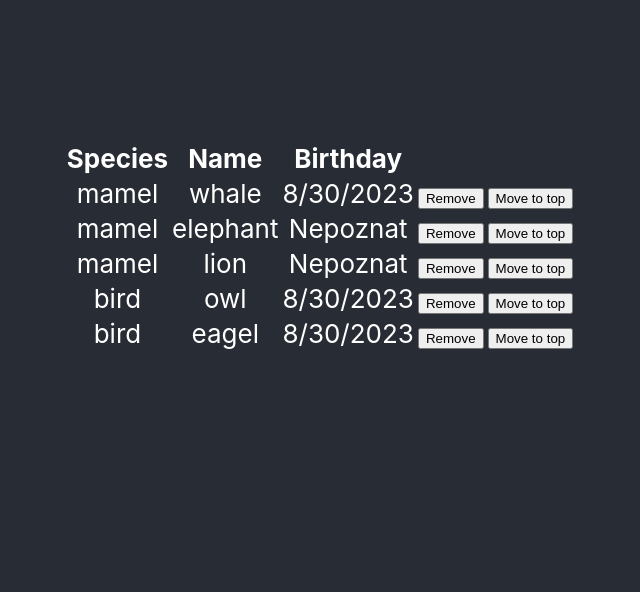
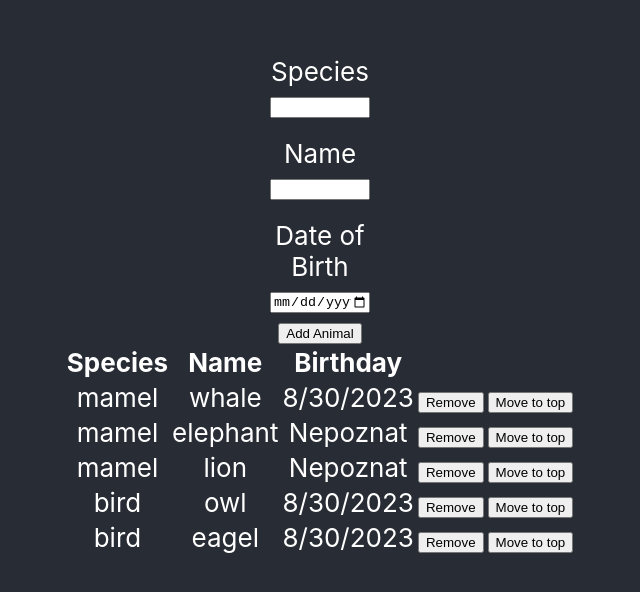
Before and after one commit to MariooV/zoo-projekat, a React (Create React App) app: page / in a window 1280 px wide. Shown: the part 154-746 px from the top of the page, without its empty margins (320-960 px from the left). Built offline with nearby package versions, Linux system fonts and the light colour scheme.

Commit message:
Zadatak 5

```diff
--- /dev/null
+++ b/src/components/AddAnimal.js
@@ -0,0 +1,77 @@
+import { useState } from "react";
+
+const AddAnimal = ({ handleAddAnimal }) => {
+  const [species, setSpecies] = useState("");
+  const [name, setName] = useState("");
+  const [birthday, setBirthday] = useState("");
+  return (
+    <form
+      onSubmit={(event) => {
+        event.preventDefault();
+        handleAddAnimal({
+          species,
+          name,
+          birthday,
+        });
+      }}
+      style={{
+        display: "flex",
+        flexDirection: "column",
+        alignItems: "center",
+        justifyContent: "center",
+      }}
+    >
+      <div
+        style={{
+          display: "flex",
+          flexDirection: "column",
+          maxWidth: "100px",
+          margin: "10px",
+        }}
+      >
+        <label style={{ marginBottom: "10px" }}>Species</label>
+        <input
+          type="text"
+          value={species}
+          onChange={(event) => setSpecies(event.target.value)}
+          required
+        />
+      </div>
+      <div
+        style={{
+          display: "flex",
+          flexDirection: "column",
+          maxWidth: "100px",
+          margin: "10px",
+        }}
+      >
+        <label style={{ marginBottom: "10px" }}>Name</label>
+        <input
+          type="text"
+          value={name}
+          onChange={(event) => setName(event.target.value)}
+          required
+        />
+      </div>
+      <div
+        style={{
+          display: "flex",
+          flexDirection: "column",
+          maxWidth: "100px",
+          margin: "10px",
+        }}
+      >
+        <label style={{ marginBottom: "10px" }}>Date of Birth</label>
+        <input
+          type="date"
+          value={birthday}
+          onChange={(event) => setBirthday(event.target.value)}
+          required
+        />
+      </div>
+      <button type="submit">Add Animal</button>
+    </form>
+  );
+};
+
+export default AddAnimal;
--- a/src/components/Animal.js
+++ b/src/components/Animal.js
@@ -3,9 +3,7 @@ const Animal = ({ animal, handleOnRemove, handleOnMoveTop, index }) => {
     <tr>
       <td>{animal.species}</td>
       <td>{animal.name}</td>
-      <td>
-        {animal.birthday ? animal.birthday.toLocaleDateString() : "Nepoznat"}
-      </td>
+      <td>{animal.birthday ? animal.birthday : "Nepoznat"}</td>
       <td>
         <button onClick={() => handleOnRemove(index)}>Remove</button>
       </td>
--- a/src/components/AnimalList.js
+++ b/src/components/AnimalList.js
@@ -1,13 +1,22 @@
 import { useState } from "react";
 import Animal from "./Animal";
+import AddAnimal from "./AddAnimal";
 
 const AnimalList = () => {
   const [animals, setAnimals] = useState([
-    { species: "mamel", name: "whale", birthday: new Date() },
+    {
+      species: "mamel",
+      name: "whale",
+      birthday: new Date().toLocaleDateString(),
+    },
     { species: "mamel", name: "elephant" },
     { species: "mamel", name: "lion" },
-    { species: "bird", name: "owl", birthday: new Date() },
-    { species: "bird", name: "eagel", birthday: new Date() },
+    { species: "bird", name: "owl", birthday: new Date().toLocaleDateString() },
+    {
+      species: "bird",
+      name: "eagel",
+      birthday: new Date().toLocaleDateString(),
+    },
   ]);
 
   const handleOnRemove = (index) => {
@@ -21,7 +30,20 @@ const AnimalList = () => {
     ]);
   };
 
+  const handleAddAnimal = (animal) => {
+    setAnimals((prevValue) => [...prevValue, animal]);
+  };
+
   return (
+    <div
+      style={{
+        display: "flex",
+        flexDirection: "column",
+        justifyContent: "space-between",
+        height: "400px",
+      }}
+    >
+      <AddAnimal handleAddAnimal={handleAddAnimal} />
       <table>
         <thead>
           <tr>
@@ -44,6 +66,7 @@ const AnimalList = () => {
           ))}
         </tbody>
       </table>
+    </div>
   );
 };
 
```
Lines whose indentation alone changed are shown as unchanged.
